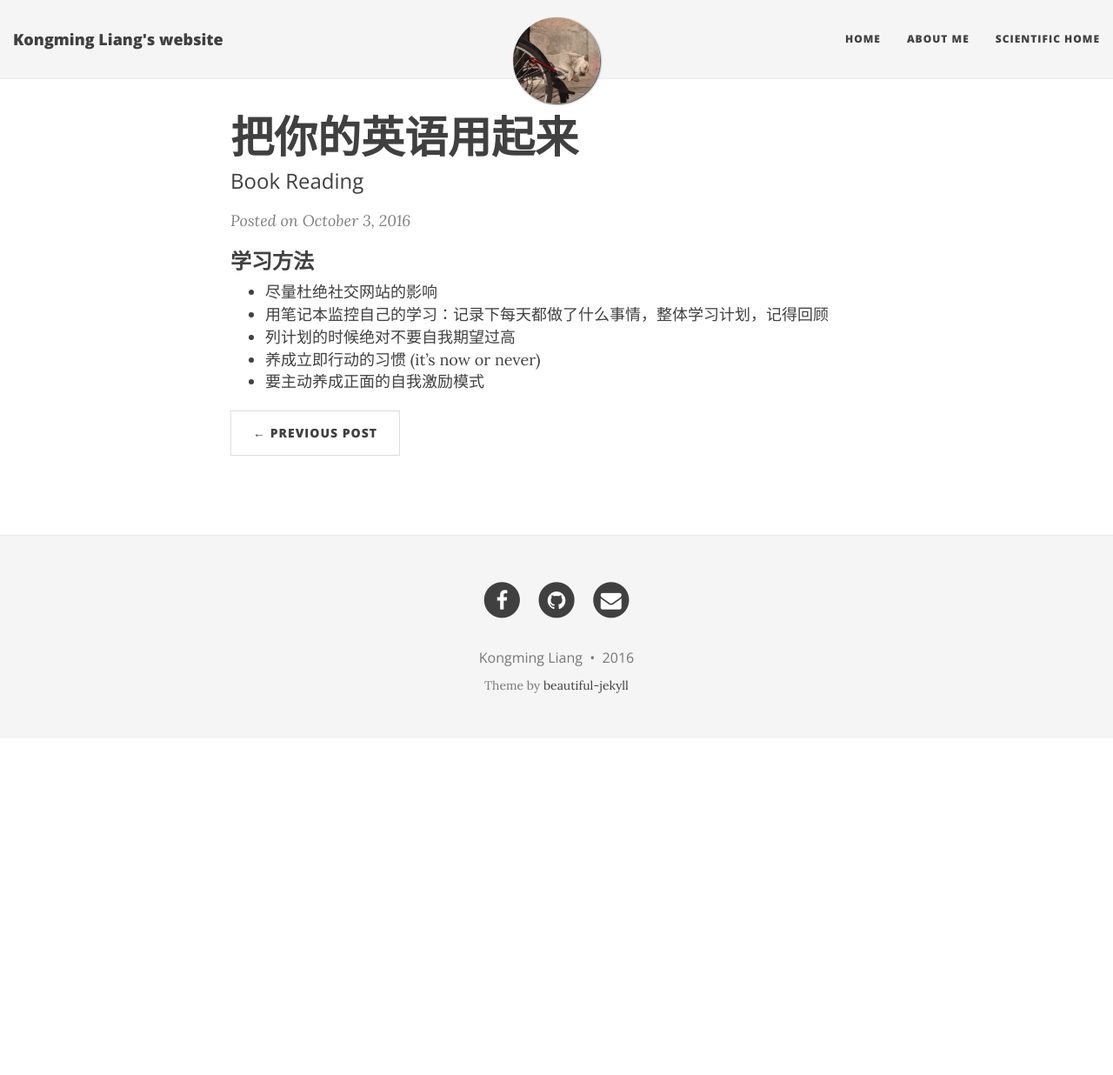
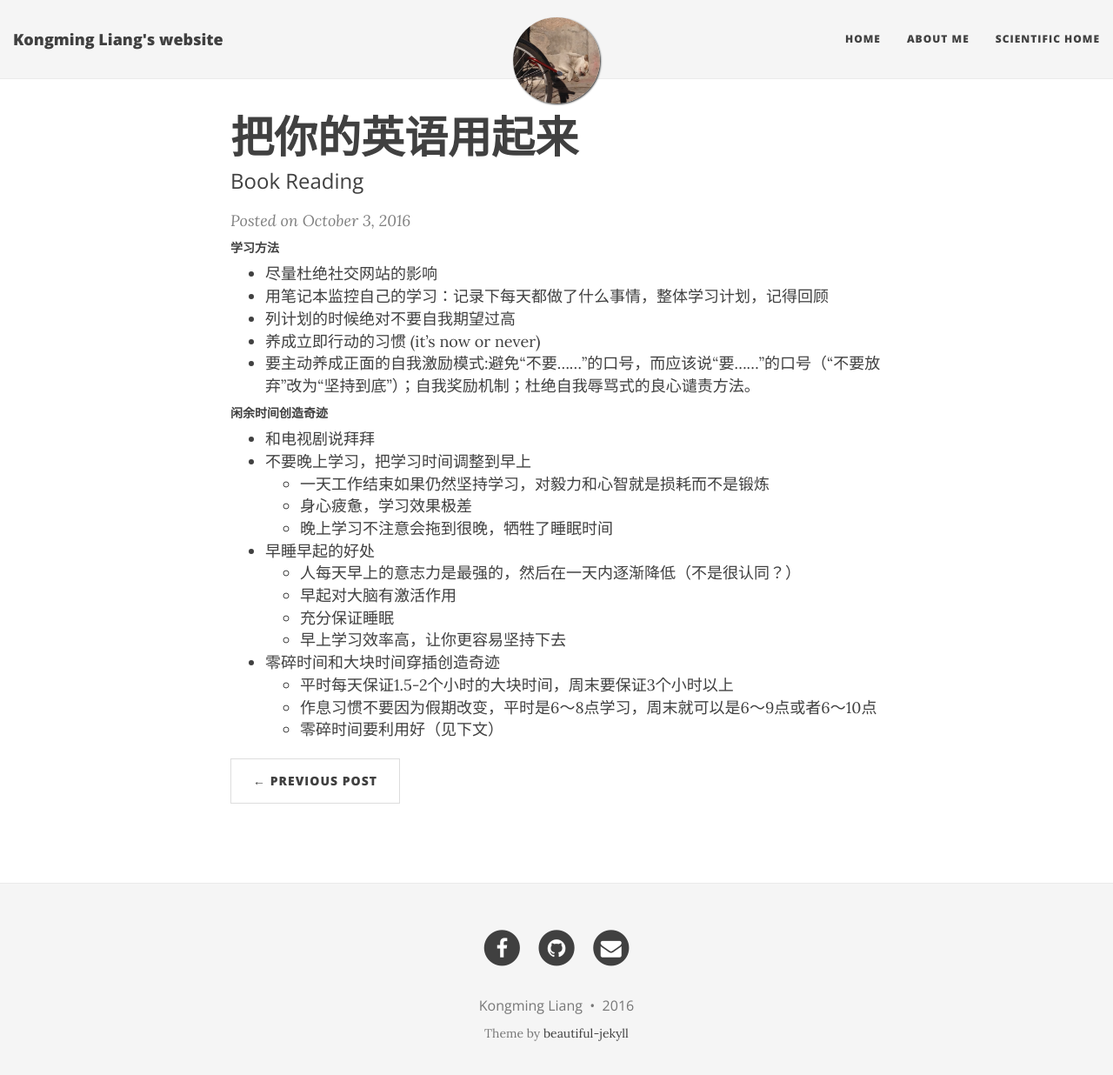
Before and after one commit to GriffinLiang/griffinliang.github.com, a Jekyll site: the page built from _posts/2016-10-03-use-your-english.md, in a window 1280 px wide and 1249 px high. Shown: the top 1236 px of the window at 87% size. Built offline with Jekyll 4.4.1, drawn with Linux system fonts in a browser that asks for light colours; nearby versions of some CDN libraries.

Commit message:
Saved 2016-10-03-use-your-english.md with Dillinger.io

```diff
--- a/_posts/2016-10-03-use-your-english.md
+++ b/_posts/2016-10-03-use-your-english.md
@@ -6,9 +6,25 @@ subtitle: Book Reading
 
 <script type="text/javascript" src="http://cdn.mathjax.org/mathjax/latest/MathJax.js?config=default"></script>
 
-### 学习方法
+##### 学习方法
 - 尽量杜绝社交网站的影响
 - 用笔记本监控自己的学习：记录下每天都做了什么事情，整体学习计划，记得回顾
 - 列计划的时候绝对不要自我期望过高
 - 养成立即行动的习惯 (it's now or never)
-- 要主动养成正面的自我激励模式
+- 要主动养成正面的自我激励模式:避免“不要……”的口号，而应该说“要……”的口号（“不要放弃”改为“坚持到底”）；自我奖励机制；杜绝自我辱骂式的良心谴责方法。
+
+##### 闲余时间创造奇迹
+- 和电视剧说拜拜
+- 不要晚上学习，把学习时间调整到早上
+  - 一天工作结束如果仍然坚持学习，对毅力和心智就是损耗而不是锻炼
+  - 身心疲惫，学习效果极差
+  - 晚上学习不注意会拖到很晚，牺牲了睡眠时间
+- 早睡早起的好处
+  -  人每天早上的意志力是最强的，然后在一天内逐渐降低（不是很认同？）
+  -  早起对大脑有激活作用
+  -  充分保证睡眠
+  -  早上学习效率高，让你更容易坚持下去
+- 零碎时间和大块时间穿插创造奇迹
+  - 平时每天保证1.5-2个小时的大块时间，周末要保证3个小时以上
+  - 作息习惯不要因为假期改变，平时是6～8点学习，周末就可以是6～9点或者6～10点
+  - 零碎时间要利用好（见下文）
```
